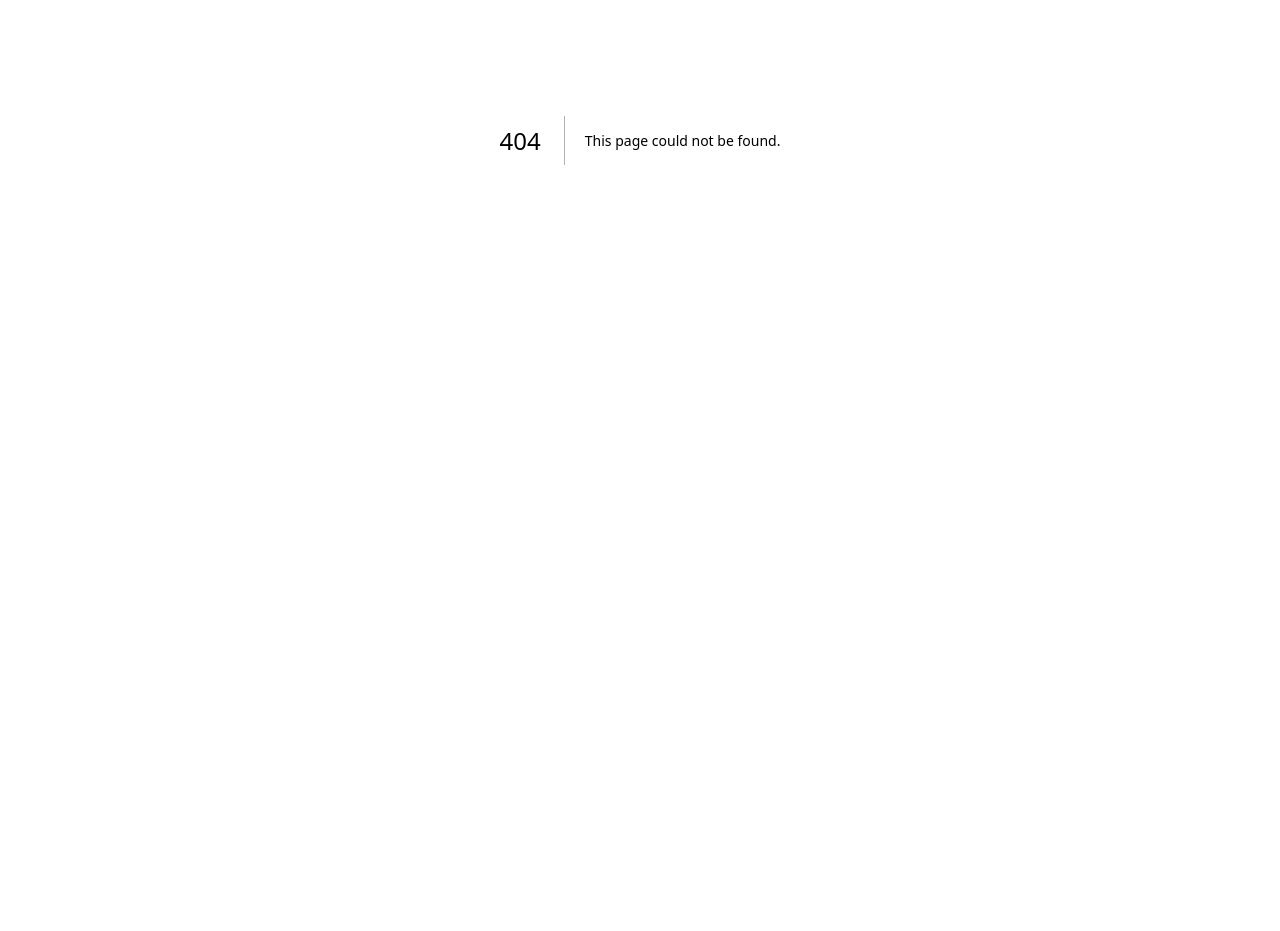
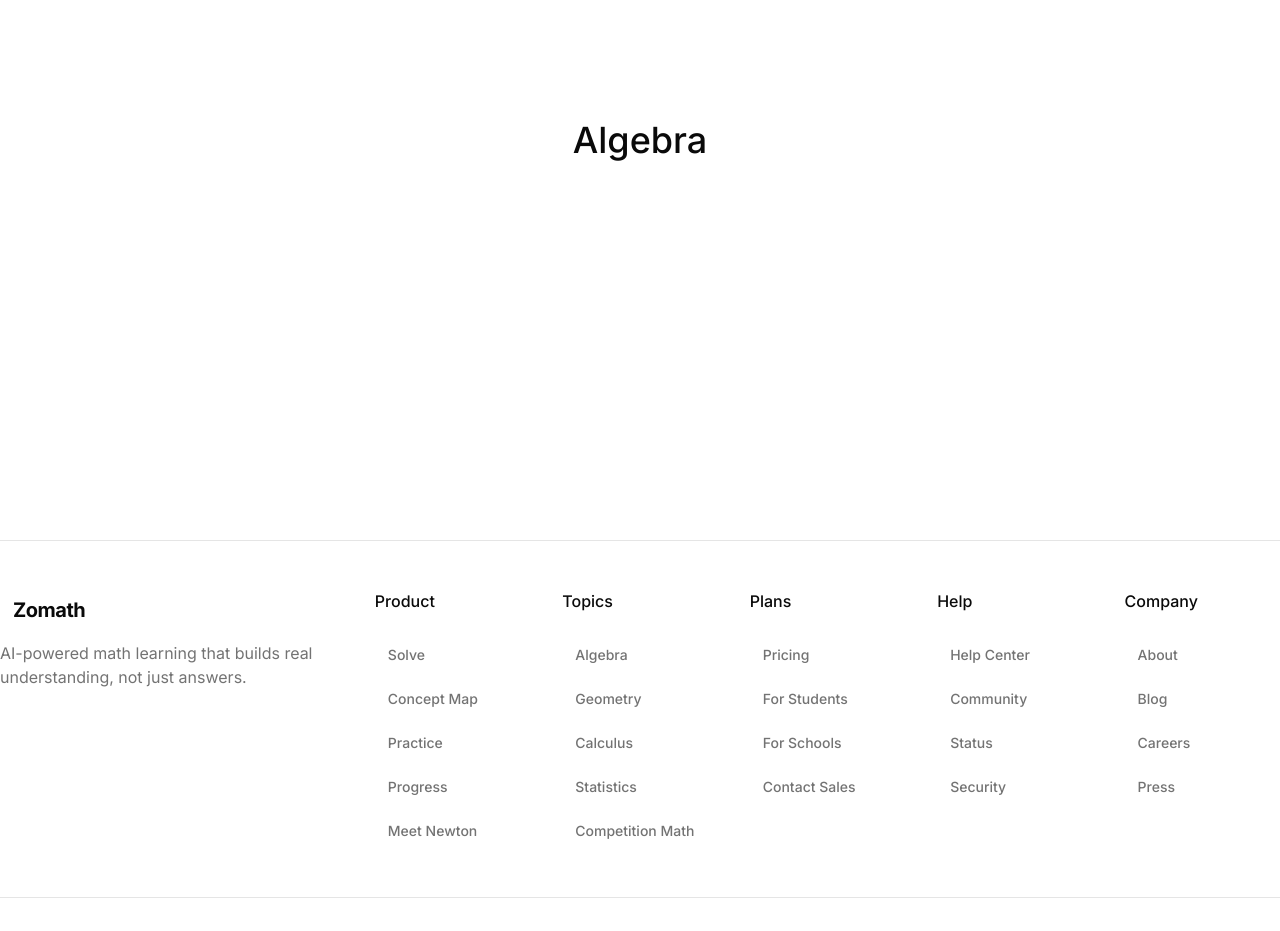
Before and after one commit to ahmoin/zomath, a Next.js app: page /algebra in a window 1280 px wide. Before the commit this address had no page. Shown: the part 260-1191 px from the top of the page. Before the commit the page ends 800 px from the top, so only its background shows below. Built offline with nearby package versions, Linux system fonts and the light colour scheme.

Commit message:
feat: add Algebra, Calculus, Competition, and Geometry pages for marketing section

```diff
--- /dev/null
+++ b/app/(marketing)/algebra/page.tsx
@@ -0,0 +1,7 @@
+export default function AlgebraPage() {
+	return (
+		<main className="flex min-h-svh flex-col items-center justify-center">
+			<h1 className="text-4xl font-medium">Algebra</h1>
+		</main>
+	);
+}
--- /dev/null
+++ b/app/(marketing)/calculus/page.tsx
@@ -0,0 +1,7 @@
+export default function CalculusPage() {
+	return (
+		<main className="flex min-h-svh flex-col items-center justify-center">
+			<h1 className="text-4xl font-medium">Calculus</h1>
+		</main>
+	);
+}
--- /dev/null
+++ b/app/(marketing)/competition/page.tsx
@@ -0,0 +1,7 @@
+export default function CompetitionPage() {
+	return (
+		<main className="flex min-h-svh flex-col items-center justify-center">
+			<h1 className="text-4xl font-medium">Competition</h1>
+		</main>
+	);
+}
--- /dev/null
+++ b/app/(marketing)/geometry/page.tsx
@@ -0,0 +1,7 @@
+export default function GeometryPage() {
+	return (
+		<main className="flex min-h-svh flex-col items-center justify-center">
+			<h1 className="text-4xl font-medium">Geometry</h1>
+		</main>
+	);
+}
```
